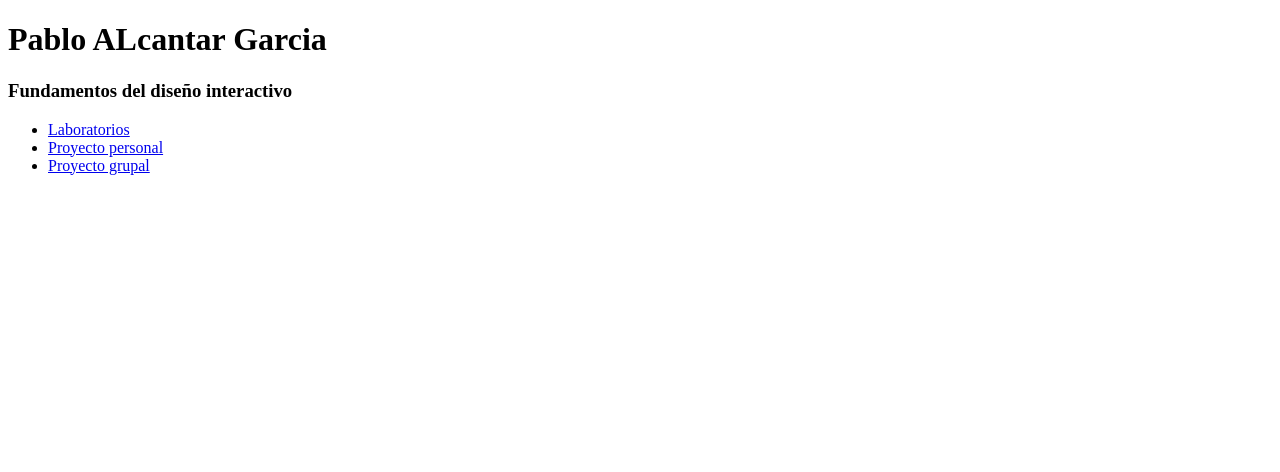
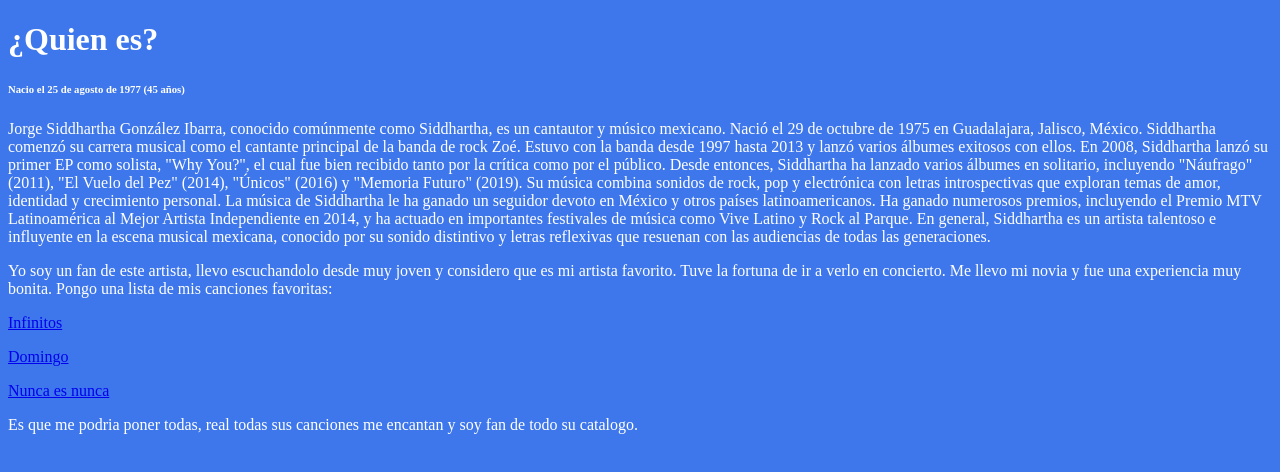
Before and after one commit to Pabloide99/FDI, a plain HTML site: page index.html in a window 1280 px wide. Drawn offline with Linux system fonts and the light colour scheme.

Commit message:
Add files via upload

```diff
--- a/index.html
+++ b/index.html
@@ -1,18 +1,38 @@
 <!DOCTYPE html>
-<html lang="en">
+<html lang="es">
 <head>
+    <title>Shiddhartha</title>
+</head>
     <meta charset="UTF-8">
-    <meta http-equiv="X-UA-Compatible" content="IE=edge">
-    <meta name="viewport" content="width=device-width, initial-scale=1.0">
-    <title>Pablo Alcantar Garcia</title>
-</head>
-<body>
-    <h1>Pablo ALcantar Garcia</h3>
-    <h3>Fundamentos del diseño interactivo</h3>
-    <ul>
-        <li><a href="Labs/index.html">Laboratorios</a></li>
-        <li><a href="Link a google docs">Proyecto personal</a></li>
-        <li><a href="https://docs.google.com/document/d/1Zdto7fApL0GCpeUjtpWtA4zsJ8hjm-7RQuRA5fVWuDU/edit">Proyecto grupal</a></li>
-    </ul>
+<body style= "color: white; background-color: rgb(62, 119, 235);">
+    <h1>¿Quien es?</h1>
+    <h6>Nacio el 25 de agosto de 1977 (45 años)</h1>
+    <p>
+        Jorge Siddhartha González Ibarra, conocido comúnmente como Siddhartha, es un cantautor y músico mexicano. Nació el 29 de octubre de 1975 en Guadalajara, Jalisco, México.
+
+Siddhartha comenzó su carrera musical como el cantante principal de la banda de rock Zoé. Estuvo con la banda desde 1997 hasta 2013 y lanzó varios álbumes exitosos con ellos. En 2008, Siddhartha lanzó su primer EP como solista, "Why You?", el cual fue bien recibido tanto por la crítica como por el público.
+
+Desde entonces, Siddhartha ha lanzado varios álbumes en solitario, incluyendo "Náufrago" (2011), "El Vuelo del Pez" (2014), "Únicos" (2016) y "Memoria Futuro" (2019). Su música combina sonidos de rock, pop y electrónica con letras introspectivas que exploran temas de amor, identidad y crecimiento personal.
+
+La música de Siddhartha le ha ganado un seguidor devoto en México y otros países latinoamericanos. Ha ganado numerosos premios, incluyendo el Premio MTV Latinoamérica al Mejor Artista Independiente en 2014, y ha actuado en importantes festivales de música como Vive Latino y Rock al Parque.
+
+En general, Siddhartha es un artista talentoso e influyente en la escena musical mexicana, conocido por su sonido distintivo y letras reflexivas que resuenan con las audiencias de todas las generaciones.
+    </p>
+
+    <p>
+       Yo soy un fan de este artista, llevo escuchandolo desde muy joven y considero que es mi artista favorito. Tuve la fortuna de ir a verlo en concierto. Me llevo mi novia y fue una experiencia muy bonita.
+       Pongo una lista de mis canciones favoritas:
+
+    </p>
+
+    <a href="https://www.youtube.com/watch?v=F4JD-UxE38E" target="blank">Infinitos </a>
+    <p>
+        <a href="https://www.youtube.com/watch?v=5GUhO6vkQO4" target="blank">Domingo </a>
+    <p>
+           <a href="https://www.youtube.com/watch?v=YFIYAX0dW4A" target="blank">Nunca es nunca </a>
+    <p>
+        Es que me podria poner todas, real todas sus canciones me encantan y soy fan de todo su catalogo.
+    </p>
+
 </body>
 </html>
```
